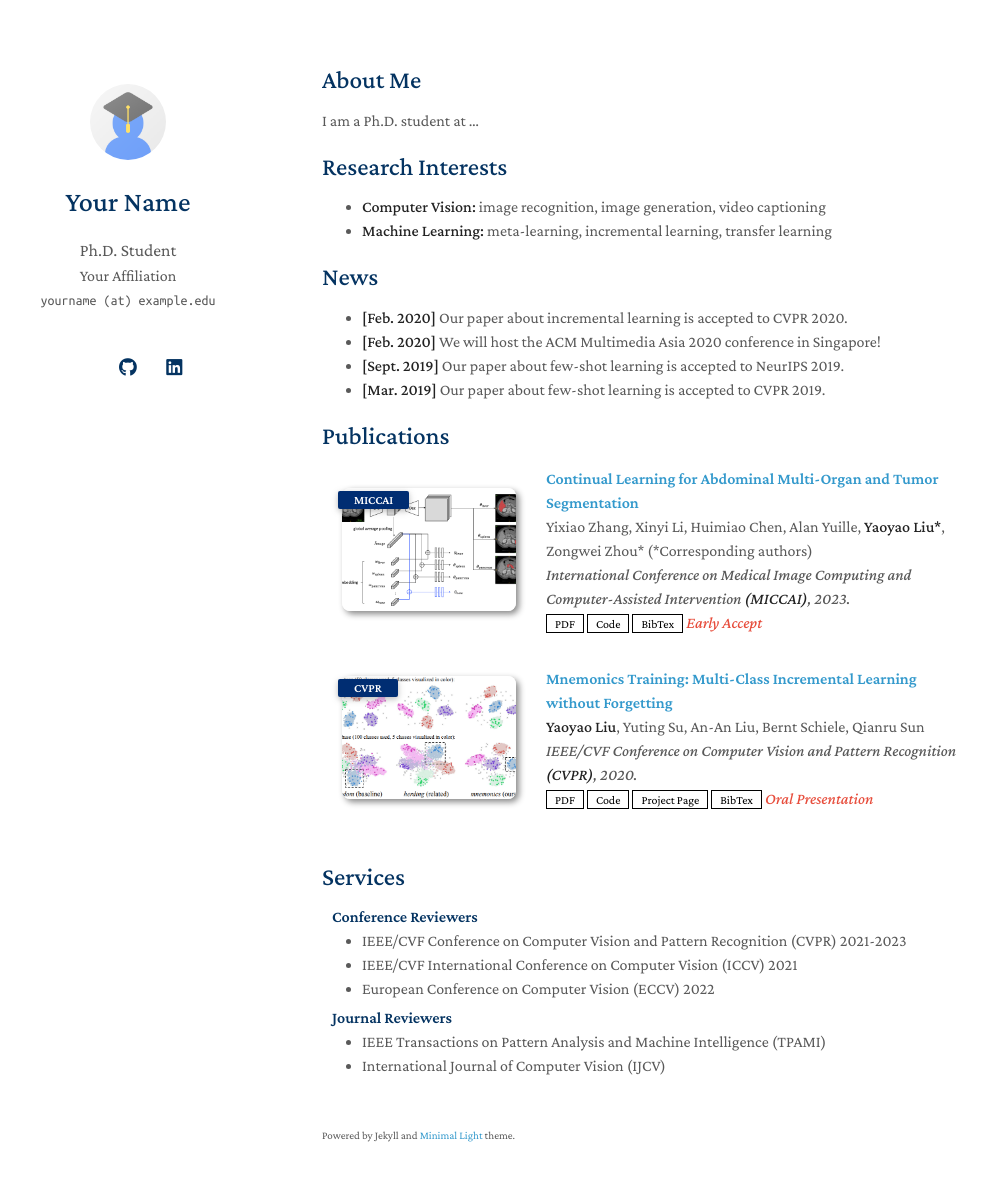
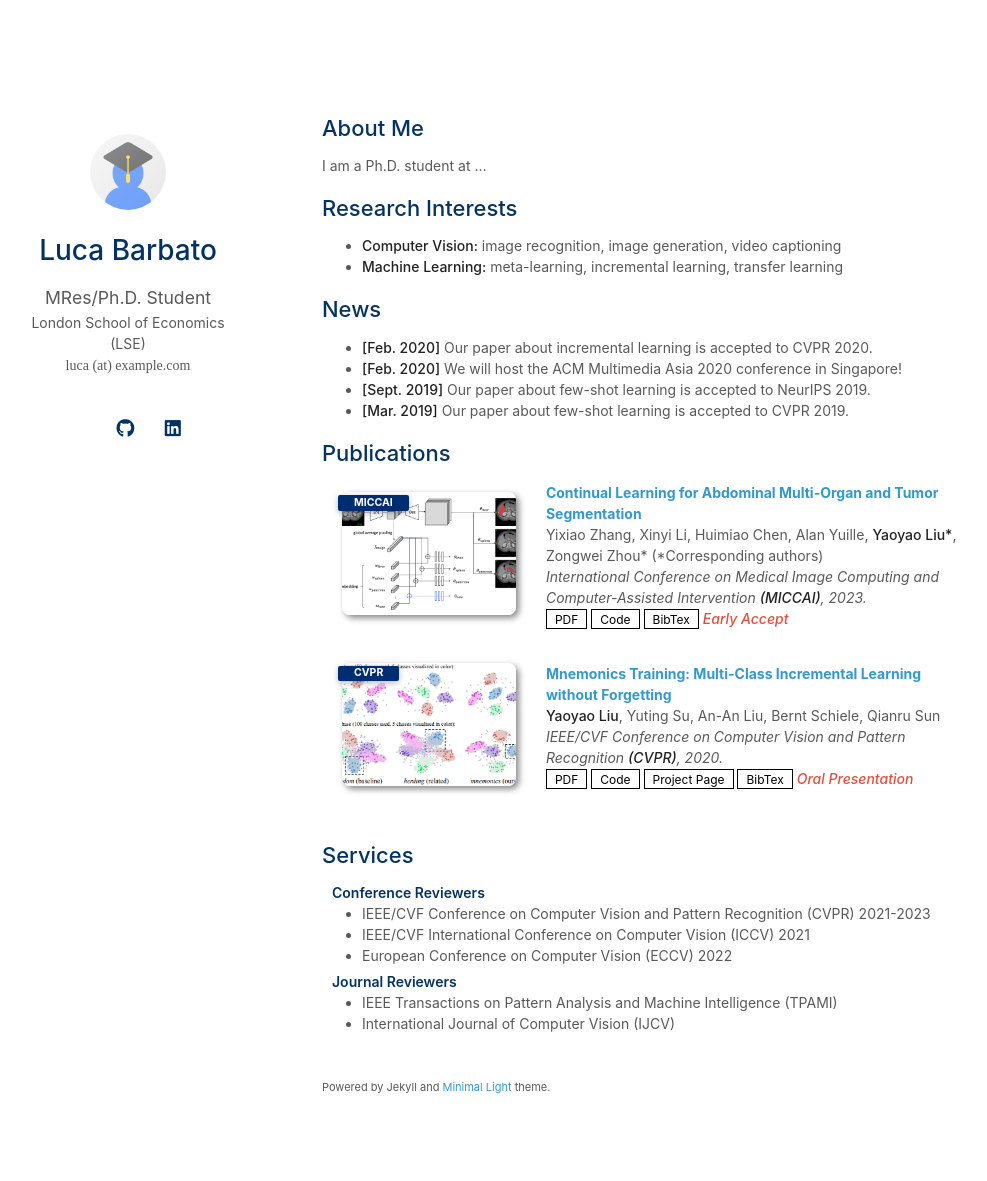
Before and after one commit to barbatoluca/barbatoluca.github.io, a Jekyll site: the page built from index.md, in a window 1280 px wide and 1216 px high. Shown: the top 1181 px of the window, without its empty margins (148-1135 px from the left). Built offline with Jekyll 4.4.1, drawn with Linux system fonts in a browser that asks for light colours; a style sheet for code colours, icons or effects is not loaded; our own code applies the rules of GitHub Pages for plain Markdown files; part of the change alters nothing that is shown.

Commit message:
Modify personal details and SEO in _config.yml
Updated personal information and SEO details in the configuration.

```diff
--- a/_config.yml
+++ b/_config.yml
@@ -1,47 +1,40 @@
 # Basic Information
-title: Your Name
-position: Ph.D. Student
-affiliation: Your Affiliation
-email: yourname (at) example.edu
+title: Luca Barbato
+position: MRes/Ph.D. Student
+affiliation: London School of Economics (LSE)
+email: luca (at) example.com  # replace if you'd like your real email public
 
 # Search Engine Optimization (SEO)
-# The following information is used to improve the website traffic from search engines, e.g., Google.
-keywords: minimal light
-description: The Minimal Light is a simple and elegant jekyll theme for academic personal homepage.
-canonical: https://minimal-light-theme.yliu.me/
+keywords: organizational economics, personnel economics, labour economics, applied microeconomics, LSE
+description: Luca Barbato is a third-year MRes/Ph.D. student in Economics & Management at the LSE. Applied microeconomist interested in Personnel, Labour, and Organisational Economics.
+canonical: https://barbatoluca.github.io/
 
 # Links
-# If you don't need one of them, you may delete the corresponding line.
-google_scholar: https://scholar.google.com/
-cv_link: assets/files/curriculum_vitae.pdf
-github_link: https://github.com/
-linkedin: https://www.linkedin.com/
-twitter: https://twitter.com/
+# Delete any you don't want to show.
+# google_scholar: https://scholar.google.com/   # add if/when you have one
+cv_link: assets/files/Luca_Barbato_CV.pdf
+github_link: https://github.com/barbatoluca
+linkedin: https://www.linkedin.com/in/luca-barbato-26bb69189/
+# twitter: https://twitter.com/                 # remove if unused
 
-# Images (e.g., your profile picture and your website's favicon)
-# "favicon" and "favicon_dark" are used for the light and dark modes, respectively.
+# Images
 avatar: ./assets/img/avatar.png
 favicon: ./assets/img/favicon.png
 favicon_dark: ./assets/img/favicon-dark.png
 
 # Footnote
-# You may use the option to disable the footnote, "Powered by Jekyll and Minimal Light theme."
 enable_footnote: true
 
 # Auto Dark Mode
-# You may use the option to disable the automatic dark theme
 auto_dark_mode: true
 
 # Font
-# You can use this option to choose between Serif or Sans Serif fonts.
-font: "Serif" # or "Sans Serif"
+font: "Sans Serif"  # or "Serif"
 
-# Google Analytics ID
-# Please remove this if you don't use Google Analytics
-google_analytics: UA-111540567-4
+# (Remove if you don't use Google Analytics)
+# google_analytics: UA-111540567-4
 
 # Use this project as a remote theme for GitHub Pages
-# See the guide here: https://docs.github.com/en/pages/setting-up-a-github-pages-site-with-jekyll/adding-a-theme-to-your-github-pages-site-using-jekyll
 remote_theme: yaoyao-liu/minimal-light
 
 # The following files will be removed from the generated website.
```
